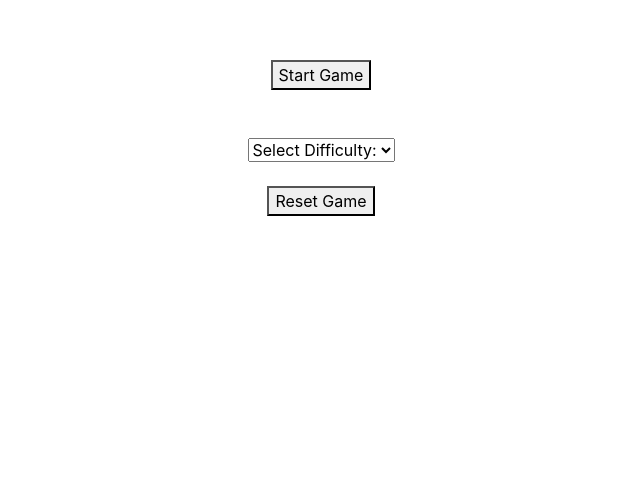
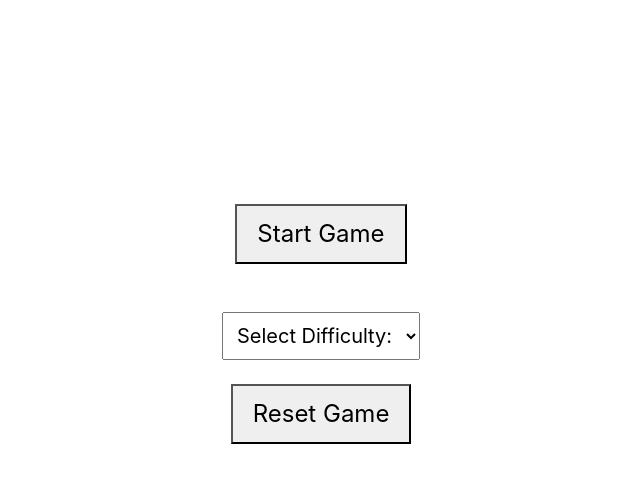
Before and after one commit to hh001207/CompAssignment4, a plain HTML site: page index.html in a window 1280 px wide. Shown: the part 132-614 px from the top of the page, without its empty margins (319-959 px from the left). Drawn offline with nearby package versions, Linux system fonts and the light colour scheme.

Commit message:
modified the main again

```diff
--- a/index.html
+++ b/index.html
@@ -242,7 +242,7 @@
   </div>
 </div>
 
-  <center>
+<center>
   <div id="start_screen">
     <br>
     <br>
@@ -252,23 +252,29 @@
     <br>
     <br>
     <br>
-    <button id="start_button">Start Game</button>
     <br>
     <br>
     <br>
-    <select id="difficulty">
+    <br>
+    <br>
+    <br>
+    <button id="start_button" style="font-size: 24px; padding: 10px 20px;">Start Game</button>
+    <br>
+    <br>
+    <br>
+    <select id="difficulty" style="font-size: 20px; padding: 10px;">
       <option value="" disabled selected>Select Difficulty:</option>
       <option value="easy">Easy</option>
       <option value="medium">Medium</option>
       <option value="hard">Hard</option>
     </select>
   </div>
-  </center>
+</center>
 
-  <center>
+<center>
   <div id="reset_screen">
     <br>
-    <button id="reset_button">Reset Game</button>
+    <button id="reset_button" style="font-size: 24px; padding: 10px 20px;">Reset Game</button>
   </div>
 </center>
 
```
